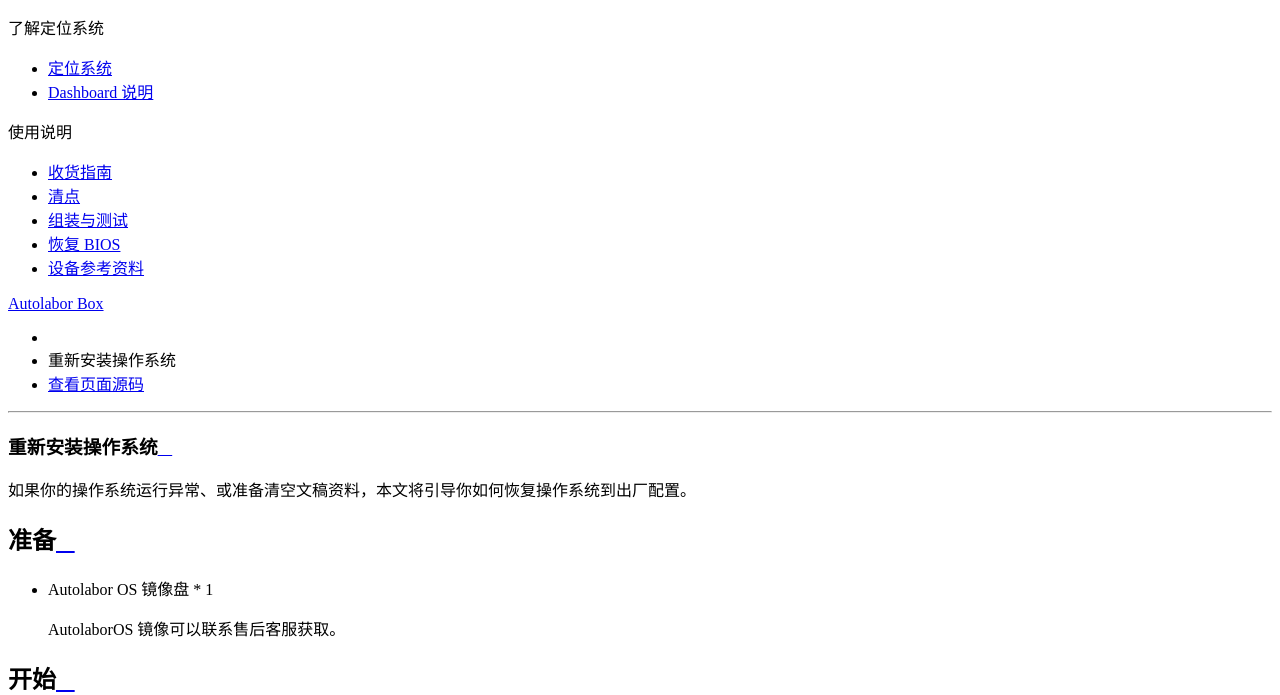
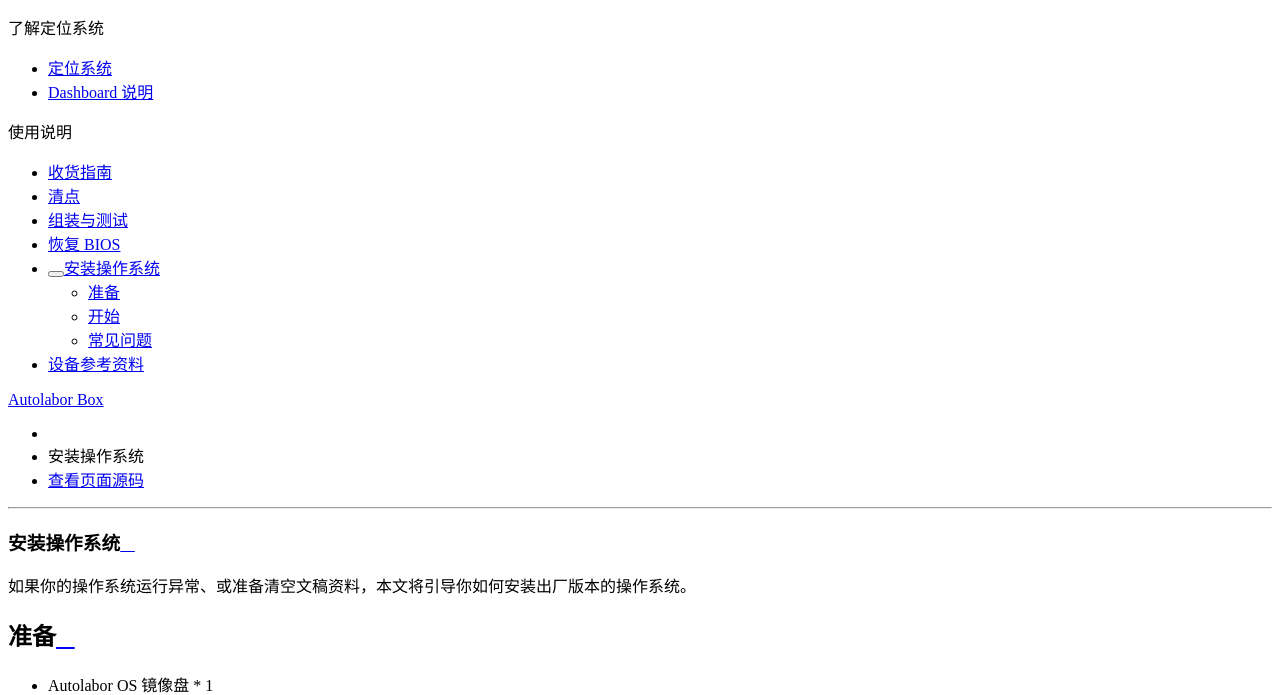
Before and after one commit to autolaborcenter/navgationkit-docs-sphinx, a Sphinx documentation site: the page built from source/user_guide/install_os/doc.md, in a window 1280 px wide and 1400 px high, scrolled down 360 px. Shown: the top 695 px of the window. Built offline with Sphinx 7.4.7 and the Read the Docs theme 2.0.0, drawn with Linux system fonts in a browser that asks for light colours; pages that are not in the unit, such as notebooks, are missing from menus; grey boxes are pictures that could not be loaded.

Commit message:
更改’安装操作系统‘文档路径

```diff
--- a/source/user_guide/reinstall_os/doc.md
+++ b/source/user_guide/install_os/doc.md
@@ -1,6 +1,6 @@
-# 重新安装操作系统
+# 安装操作系统
 
-如果你的操作系统运行异常、或准备清空文稿资料，本文将引导你如何恢复操作系统到出厂配置。
+如果你的操作系统运行异常、或准备清空文稿资料，本文将引导你如何安装出厂版本的操作系统。
 
 ## 准备
 
@@ -10,7 +10,7 @@
 
 ## 开始
 
-![](imgs/reinstall_os.gif)
+![](imgs/install_os.gif)
 
 
 ## 常见问题
```
Also changed, not shown: 2 other files.
